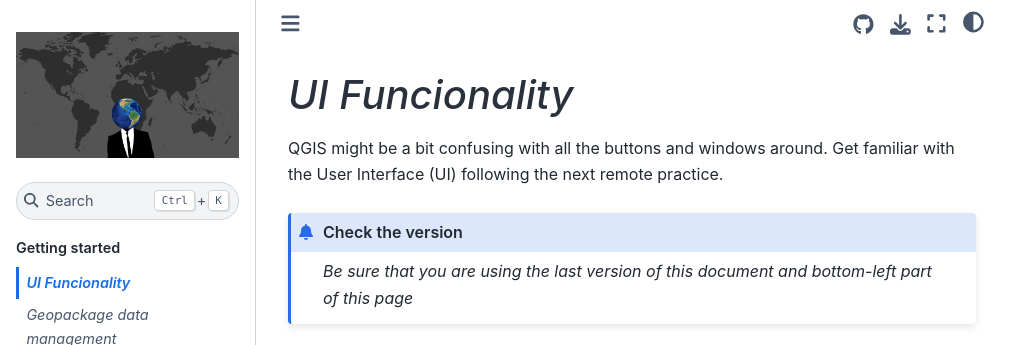
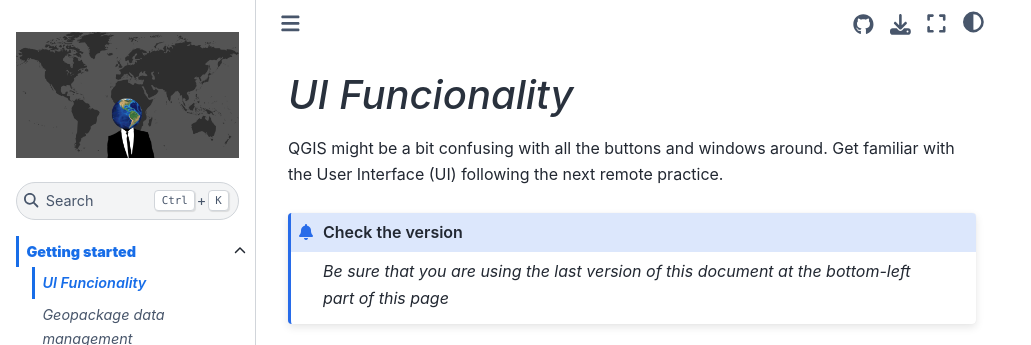
Before and after one commit to AaltoGIS/QGIS-tutorials, a Sphinx documentation site: the page built from source/lessons/1-ui-funcionality.rst, in a window 1280 px wide and 900 px high, cut to the strip 0-345 px from the top of the window. Shown: the whole strip, without its empty margins (0-1031 px from the left). Built offline with Sphinx 7.4.7 and the Sphinx Book theme 1.1.4, drawn with Linux system fonts in a browser that asks for light colours; some of the changed text lies outside the part shown.

Commit message:
dropdown menu

```diff
--- a/source/index.rst
+++ b/source/index.rst
@@ -26,7 +26,7 @@
 
 .. toctree::
    :maxdepth: 1
-   :caption: Getting started
+   :hidden:
 
-   lessons/1-ui-funcionality
-   lessons/2-gpkg-management
+
+   lessons/title1-getting-started
--- a/source/lessons/1-ui-funcionality.rst
+++ b/source/lessons/1-ui-funcionality.rst
@@ -6,7 +6,7 @@
 
 .. admonition:: Check the version
 
-   *Be sure that you are using the last version of this document and bottom-left part of this page*
+   *Be sure that you are using the last version of this document at the bottom-left part of this page*
 
 .. raw:: html
 
--- a/source/lessons/2-gpkg-management.rst
+++ b/source/lessons/2-gpkg-management.rst
@@ -6,7 +6,7 @@
 
 .. admonition:: Check the version
 
-   *Be sure that you are using the last version of this document and bottom-left part of this page*
+   *Be sure that you are using the last version of this document at the bottom-left part of this page*
 
 .. raw:: html
 
```
Also changed, not shown: source/lessons/title1-getting-started.rst (added, +9 -0 lines).
